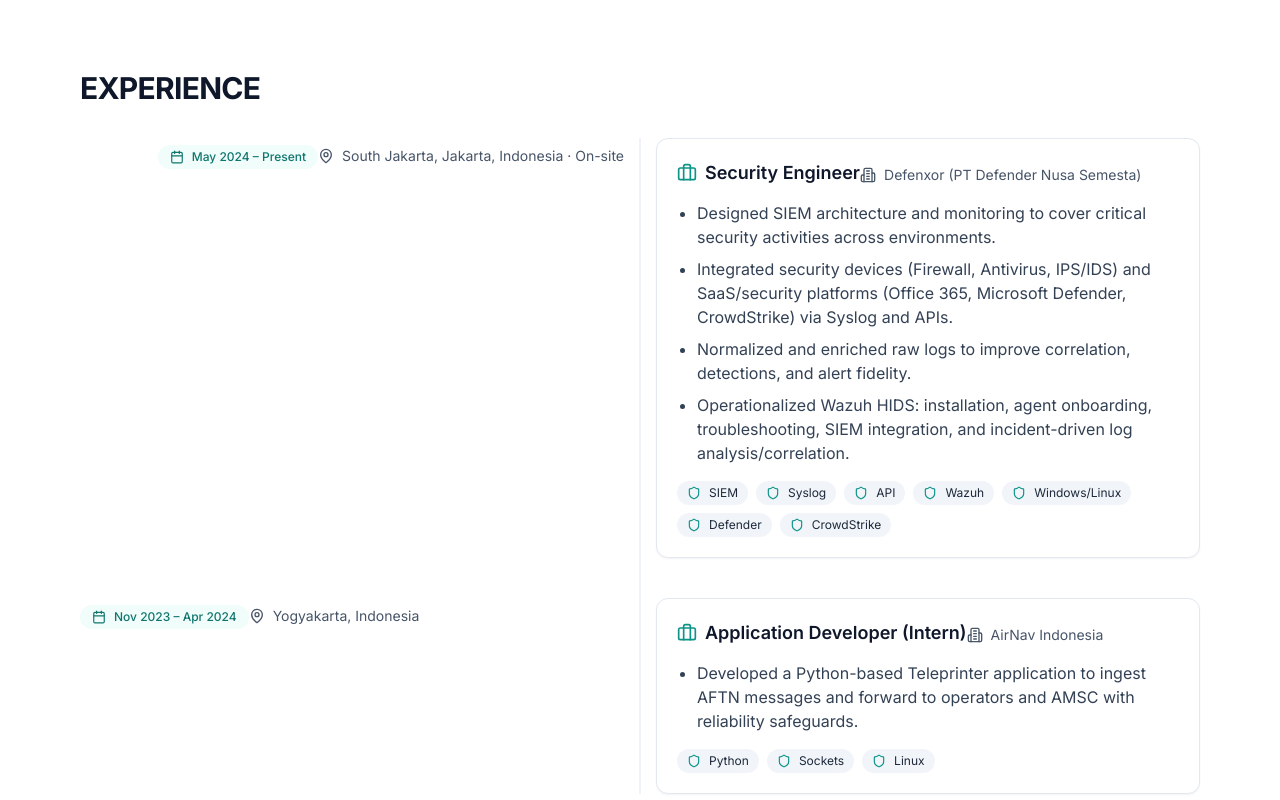
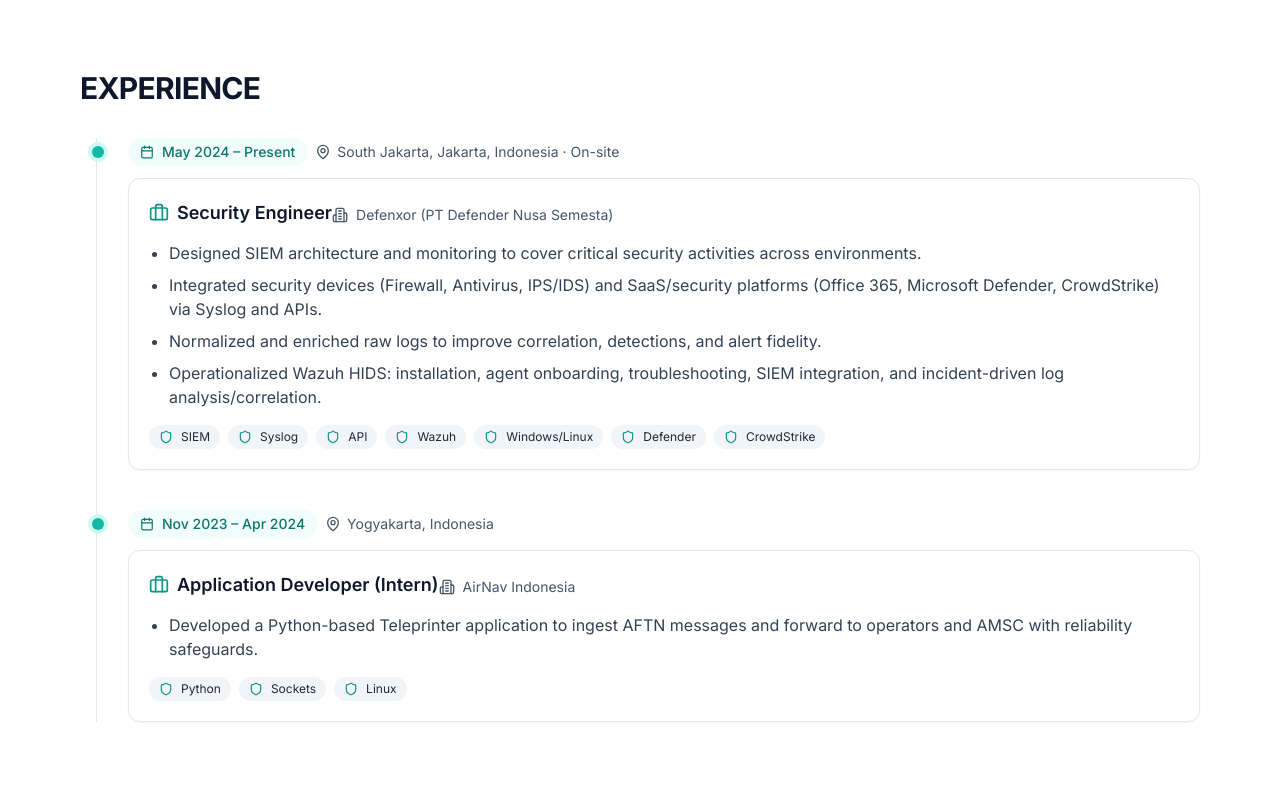
Before and after one commit to flamesuserresource4/frontend-repo_cren0efl_63v2n1, a React (Vite) app: page / in a window 1280 px wide. Shown: the part 880-1680 px from the top of the page. Built offline with nearby package versions, Linux system fonts and the light colour scheme; a web font is replaced by a local one.

Commit message:
Update project prj_cren0efl - 2025-11-04T10:13:53.908Z

```diff
--- a/src/components/Sections.jsx
+++ b/src/components/Sections.jsx
@@ -25,7 +25,7 @@ export default function Sections() {
         </p>
       </motion.section>
 
-      {/* EXPERIENCE (Improved timeline + clearer structure) */}
+      {/* EXPERIENCE – redesigned vertical timeline for consistent alignment */}
       <motion.section
         id="experience"
         className="py-10"
@@ -37,12 +37,11 @@ export default function Sections() {
       >
         <h2 className="text-2xl md:text-3xl font-bold tracking-tight text-slate-900 dark:text-white">EXPERIENCE</h2>
         <div className="mt-8 relative">
-          {/* timeline rail - only visible on md+ for better readability on mobile */}
-          <div className="hidden md:block absolute left-1/2 -translate-x-1/2 top-0 bottom-0 w-px bg-slate-200 dark:bg-slate-800" aria-hidden />
+          {/* vertical rail */}
+          <div className="absolute left-4 top-0 bottom-0 w-px bg-slate-200 dark:bg-slate-800" aria-hidden />
+
           <div className="space-y-10">
-            {/* Defenxor */}
             <ExperienceItem
-              side="left"
               role="Security Engineer"
               company="Defenxor (PT Defender Nusa Semesta)"
               location="South Jakarta, Jakarta, Indonesia · On-site"
@@ -53,13 +52,10 @@ export default function Sections() {
                 'Normalized and enriched raw logs to improve correlation, detections, and alert fidelity.',
                 'Operationalized Wazuh HIDS: installation, agent onboarding, troubleshooting, SIEM integration, and incident-driven log analysis/correlation.',
               ]}
-              stack={[
-                'SIEM', 'Syslog', 'API', 'Wazuh', 'Windows/Linux', 'Defender', 'CrowdStrike',
-              ]}
+              stack={['SIEM', 'Syslog', 'API', 'Wazuh', 'Windows/Linux', 'Defender', 'CrowdStrike']}
             />
-            {/* AirNav */}
+
             <ExperienceItem
-              side="right"
               role="Application Developer (Intern)"
               company="AirNav Indonesia"
               location="Yogyakarta, Indonesia"
@@ -67,7 +63,7 @@ export default function Sections() {
               bullets={[
                 'Developed a Python-based Teleprinter application to ingest AFTN messages and forward to operators and AMSC with reliability safeguards.',
               ]}
-              stack={[ 'Python', 'Sockets', 'Linux' ]}
+              stack={['Python', 'Sockets', 'Linux']}
             />
           </div>
         </div>
@@ -87,7 +83,7 @@ export default function Sections() {
         <CertificationsGrid />
       </motion.div>
 
-      {/* SKILLS (Improved: categorized + proficiency) */}
+      {/* SKILLS */}
       <SkillsSection />
 
       {/* HIGHLIGHTS */}
@@ -109,23 +105,26 @@ export default function Sections() {
   );
 }
 
-function ExperienceItem({ side = 'left', role, company, location, period, bullets = [], stack = [] }) {
-  const alignLeft = side === 'left';
+function ExperienceItem({ role, company, location, period, bullets = [], stack = [] }) {
   return (
-    <div className="relative md:grid md:grid-cols-2 md:gap-8">
-      {/* Meta */}
-      <div className={`pl-8 md:pl-0 ${alignLeft ? 'md:text-right' : ''}`}>
-        <span className="inline-flex items-center gap-2 rounded-full bg-teal-50 dark:bg-teal-900/20 text-teal-700 dark:text-teal-300 px-3 py-1 text-xs font-medium">
+    <div className="relative pl-12">
+      {/* timeline dot */}
+      <span className="absolute left-3 top-2 block h-3 w-3 rounded-full bg-teal-500 ring-4 ring-teal-100 dark:ring-teal-900/40" aria-hidden />
+
+      {/* meta */}
+      <div className="flex flex-wrap items-center gap-2 text-sm">
+        <span className="inline-flex items-center gap-2 rounded-full bg-teal-50 dark:bg-teal-900/20 text-teal-700 dark:text-teal-300 px-3 py-1 font-medium">
           <Calendar className="h-3.5 w-3.5" aria-hidden />
           {period}
         </span>
-        <p className="mt-2 inline-flex items-center gap-2 text-sm text-slate-600 dark:text-slate-400">
-          <MapPin className="h-4 w-4" aria-hidden /> {location}
-        </p>
+        <span className="inline-flex items-center gap-1.5 text-slate-600 dark:text-slate-400">
+          <MapPin className="h-4 w-4" aria-hidden />
+          {location}
+        </span>
       </div>
 
-      {/* Card */}
-      <article className={`mt-4 md:mt-0 p-5 rounded-xl bg-white dark:bg-slate-900/60 border border-slate-200 dark:border-slate-800 shadow-sm ${alignLeft ? '' : ''}`}>
+      {/* card */}
+      <article className="mt-3 p-5 rounded-xl bg-white dark:bg-slate-900/60 border border-slate-200 dark:border-slate-800 shadow-sm">
         <h3 className="text-lg font-semibold text-slate-900 dark:text-white inline-flex items-center gap-2">
           <Briefcase className="h-5 w-5 text-teal-600 dark:text-teal-400" aria-hidden /> {role}
         </h3>
```
Also changed, not shown: 1 other file (tests, documents, lock files or other folders).
